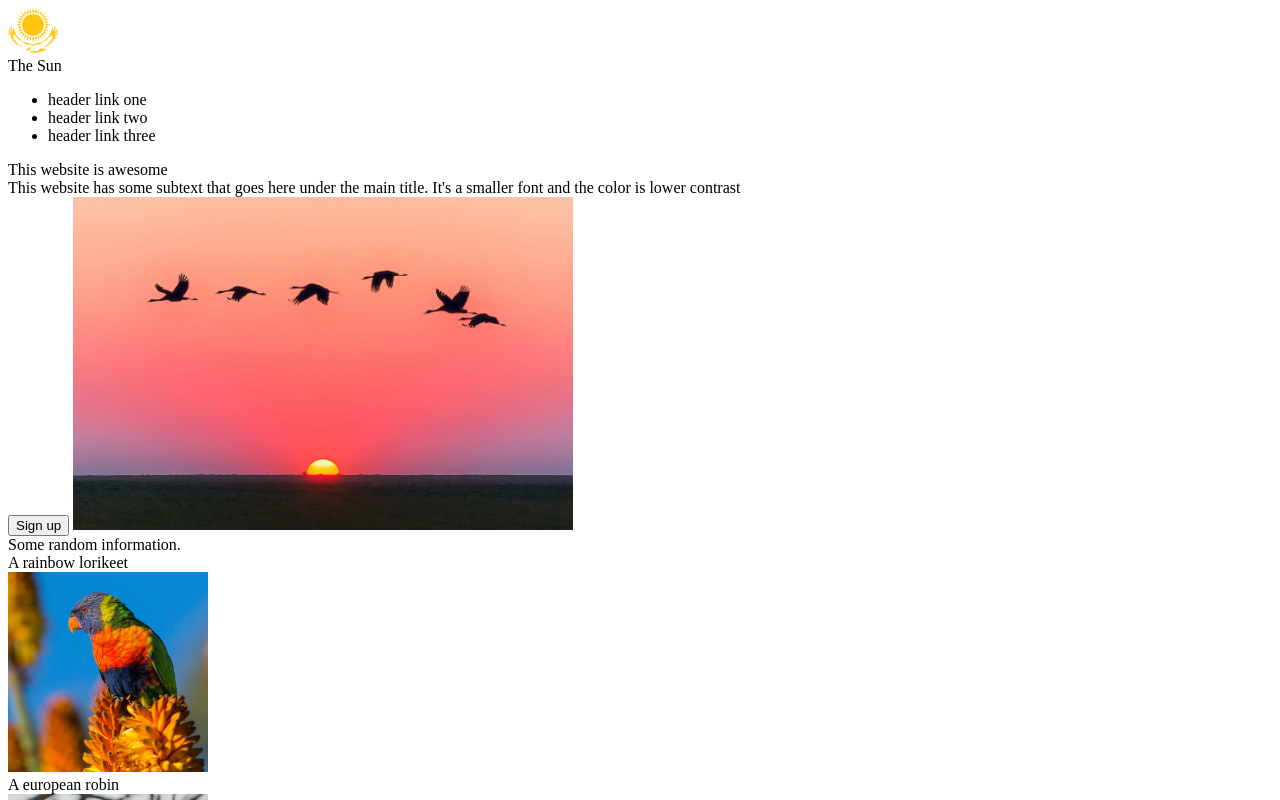
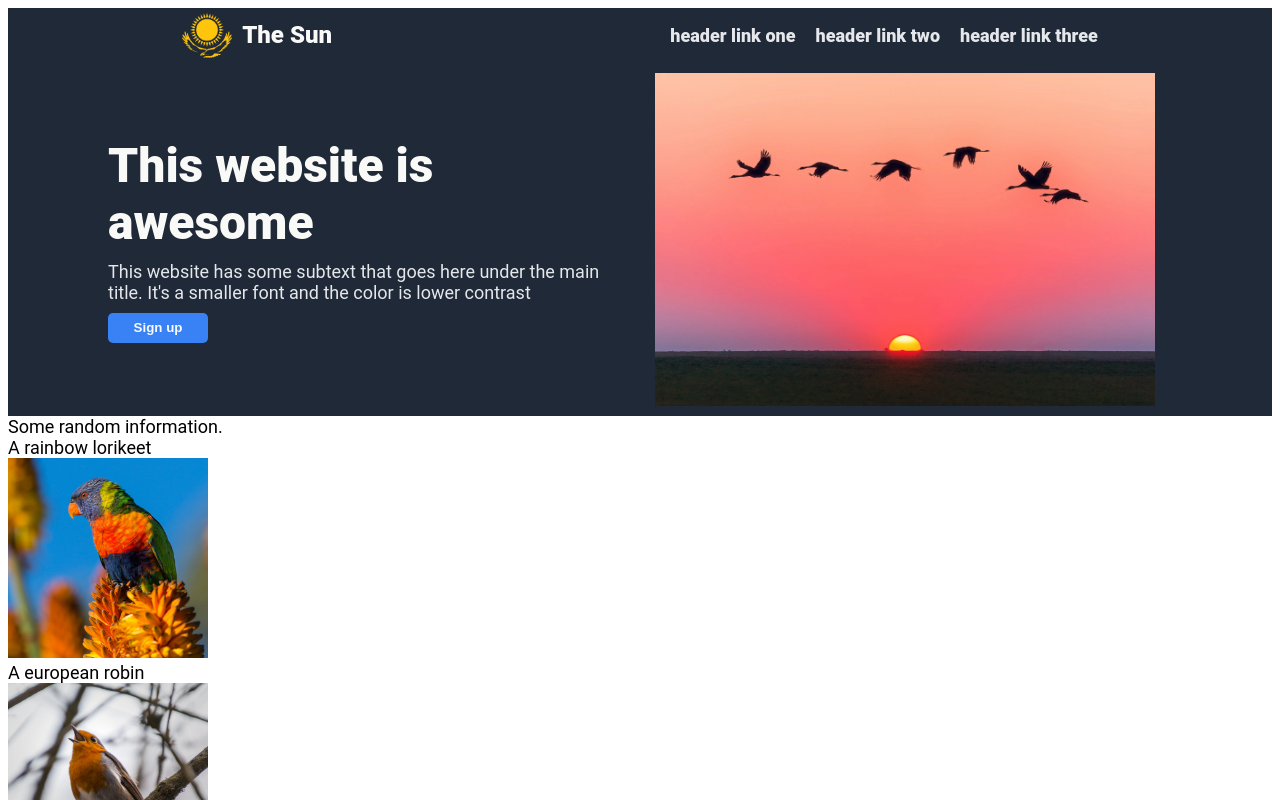
Before and after one commit to maddd-code/landing_page_top, a plain HTML site: page index.html in a window 1280 px wide. Shown: the top 800 px of the page. Drawn offline with Linux system fonts and the light colour scheme.

Commit message:
Start the build of container 1

```diff
--- a/index.html
+++ b/index.html
@@ -5,11 +5,14 @@
     <meta http-equiv="X-UA-Compatible" content="IE=edge">
     <meta name="viewport" content="width=device-width, initial-scale=1.0">
     <title>Awesome Website</title>
+    <link rel="stylesheet" href="style.css">
 </head>
 <body>
   <div class="header">
+    <div class="logotext">
       <img src="img/logo.png" alt="logo of the website, depicting a yellow bird flying under a yellow sun" width="50" height="auto">
       <div class="header-title">The Sun</div>
+    </div>
       <ul>
           <li>header link one</li>
           <li>header link two</li>
@@ -18,10 +21,14 @@
   </div>
 
   <div class="container1">
+    <div class="cont1-text">
     <div class="cont1-header">This website is awesome</div>
     <div class="text">This website has some subtext that goes here under the main title. It's a smaller font and the color is lower contrast</div>
     <button>Sign up</button>
+    </div>
+    <div class="sunrise-img">
     <img src="img/sunrise.jpg" alt="the sun rising over a flat landscape, with birds flying" width="500px" height="auto">
+    </div>
   </div>
 
   <div class="container2">
--- /dev/null
+++ b/style.css
@@ -0,0 +1,73 @@
+body {
+    font-family: Roboto, Oxygen, Ubuntu, Cantarell, 'Open Sans', 'Helvetica Neue', sans-serif;
+    font-size: 18px;
+}
+
+.header {
+    display: flex;
+    justify-content: space-around;
+    align-items: center;
+    background-color: #1F2937;
+    font-weight: 900;
+    padding: 5px;
+}
+
+.logotext {
+    display: flex;
+    flex-shrink: 0;
+    color: #F9FAF8;
+    font-size: 24px;
+    gap: 10px;
+    align-items: center;
+    flex-shrink: 0;
+}
+
+ul {
+    list-style-type: none;
+    display: flex;
+    align-items: center;
+    gap: 20px;
+    color: #E5E7EB;
+    font-size: 18px;
+    padding: 0px;
+    margin: 0px;
+}
+
+.container1 {
+    background-color: #1F2937;
+    color: #E5E7EB;
+    display: flex;
+    justify-content: center;
+    align-items: center;
+    gap: 30px;
+    padding: 10px 100px 10px
+}
+
+.cont1-text {
+    display: flex;
+    flex-wrap: wrap;
+    flex: 1;
+    gap: 10px;
+}
+
+.sunrise-img {
+    display: flex;
+    flex: 1;
+    align-self: center;
+}
+
+.cont1-header {
+    font-size: 48px;
+    font-weight: 900;
+    color: #F9FAF8;
+}
+
+button {
+    background-color: #3882F6;
+    color: #F9FAF8;
+    border-radius: 5px;
+    border: none;
+    width: 100px;
+    height: 30px;
+    font-weight: bold;
+}
```
